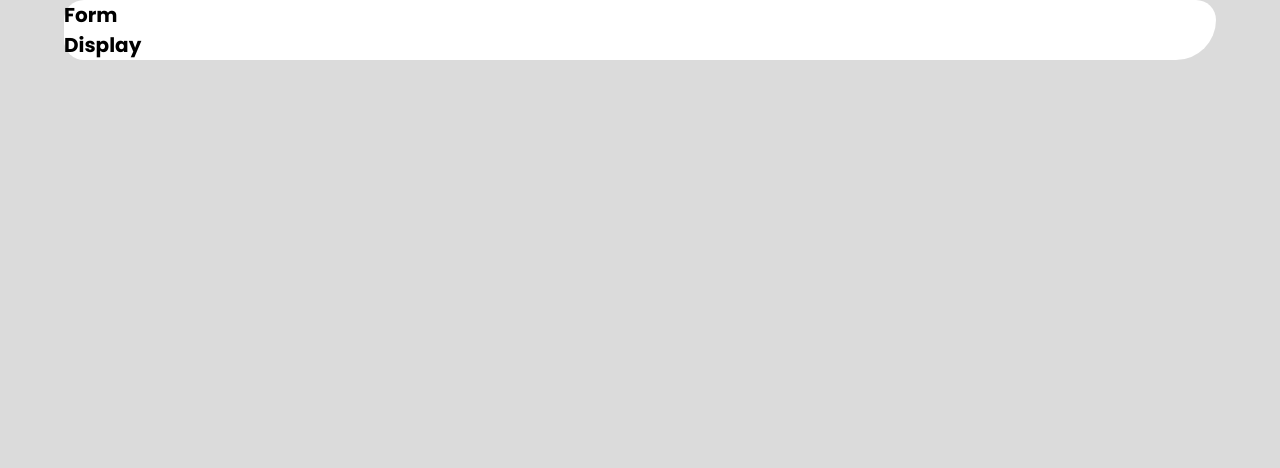
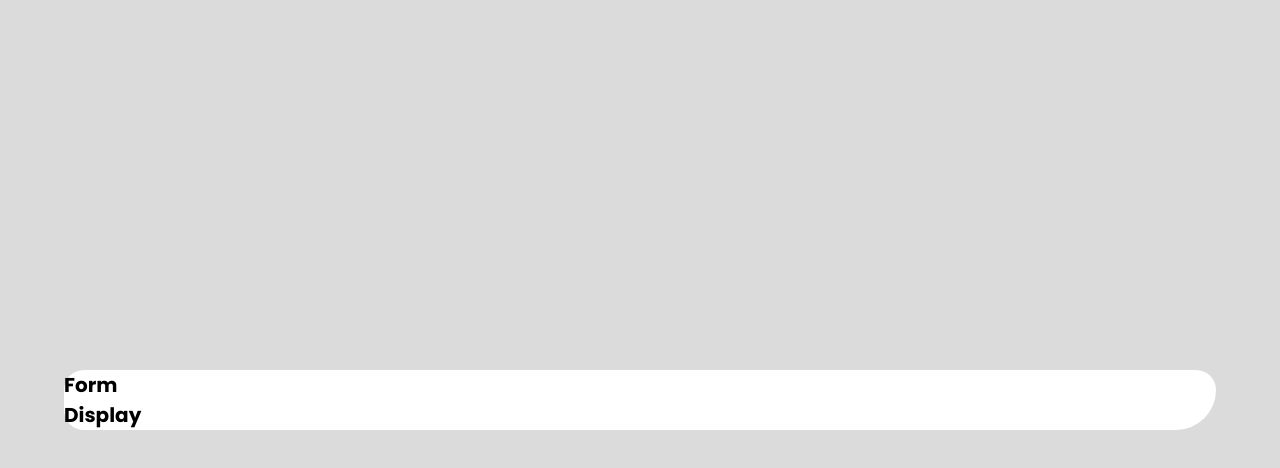
Before and after one commit to riwepo/fem-age-calculator-app, a React (Create React App) app: page / in a window 1280 px wide. Shown: the top 468 px of the page. Built offline with nearby package versions, Linux system fonts and the light colour scheme.

Commit message:
center card in window

```diff
--- a/src/components/Card.module.css
+++ b/src/components/Card.module.css
@@ -4,7 +4,10 @@
 
 .card {
   width: 90vw;
-  margin: 0 auto;
+  position: fixed;
+  top: 50%;
+  left: 50%;
+  transform: translate(-50%, -50%);
   background-color: var(--white-color);
   border-radius: 2rem 2rem 4rem 2rem;
   display: flex;
```
